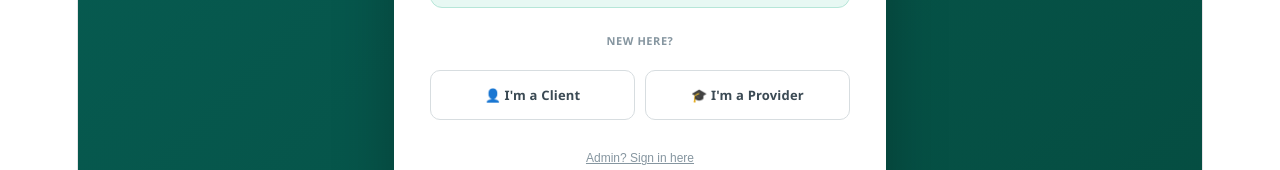
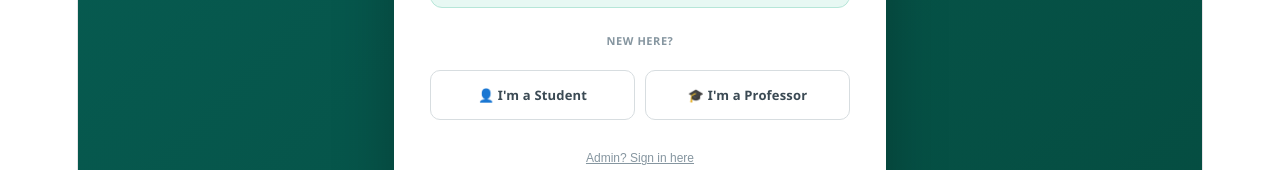
Before and after one commit to Oyugijames1993/tutorjamesconnect, a React (Vite) app in the folder frontend/: page /login in a window 1280 px wide. Shown: the part 491-661 px from the top of the page. Built offline with nearby package versions, Linux system fonts and the light colour scheme.

Commit message:
feat: hide client identity from providers, fix client naming, hide system messages and moderation indicators from clients

```diff
--- a/frontend/src/pages/Login.jsx
+++ b/frontend/src/pages/Login.jsx
@@ -55,8 +55,8 @@ export default function Login() {
             <div style={S.divider}><span style={S.dividerText}>New here?</span></div>
 
             <div style={S.linksRow}>
-              <Link to="/register/client" style={S.secondaryBtn}>👤 I'm a Client</Link>
-              <Link to="/register/provider" style={S.secondaryBtn}>🎓 I'm a Provider</Link>
+              <Link to="/register/client" style={S.secondaryBtn}>👤 I'm a Student</Link>
+              <Link to="/register/provider" style={S.secondaryBtn}>🎓 I'm a Professor</Link>
             </div>
 
             <button style={S.adminToggle} onClick={() => setShowAdmin(true)}>
```
